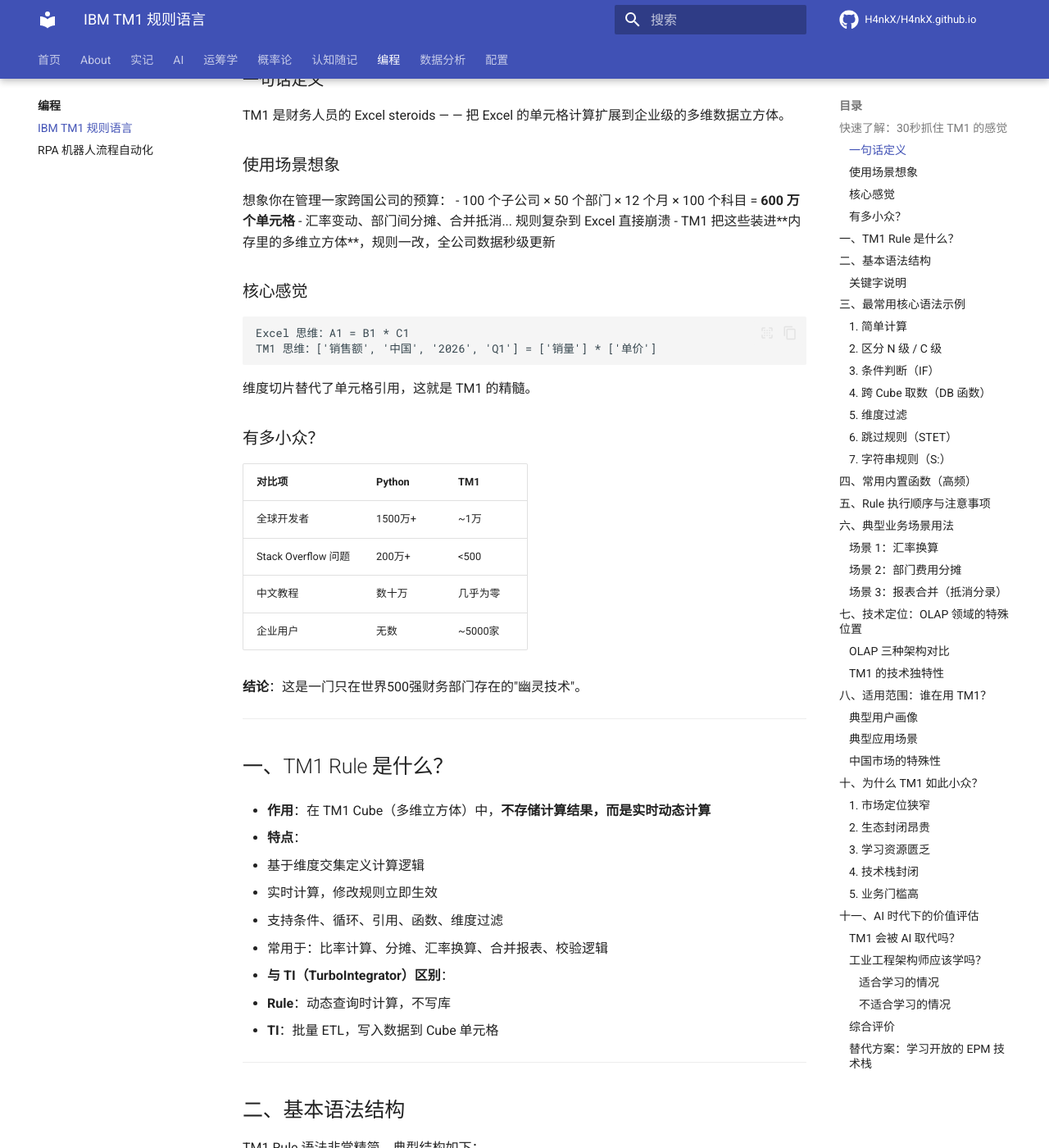
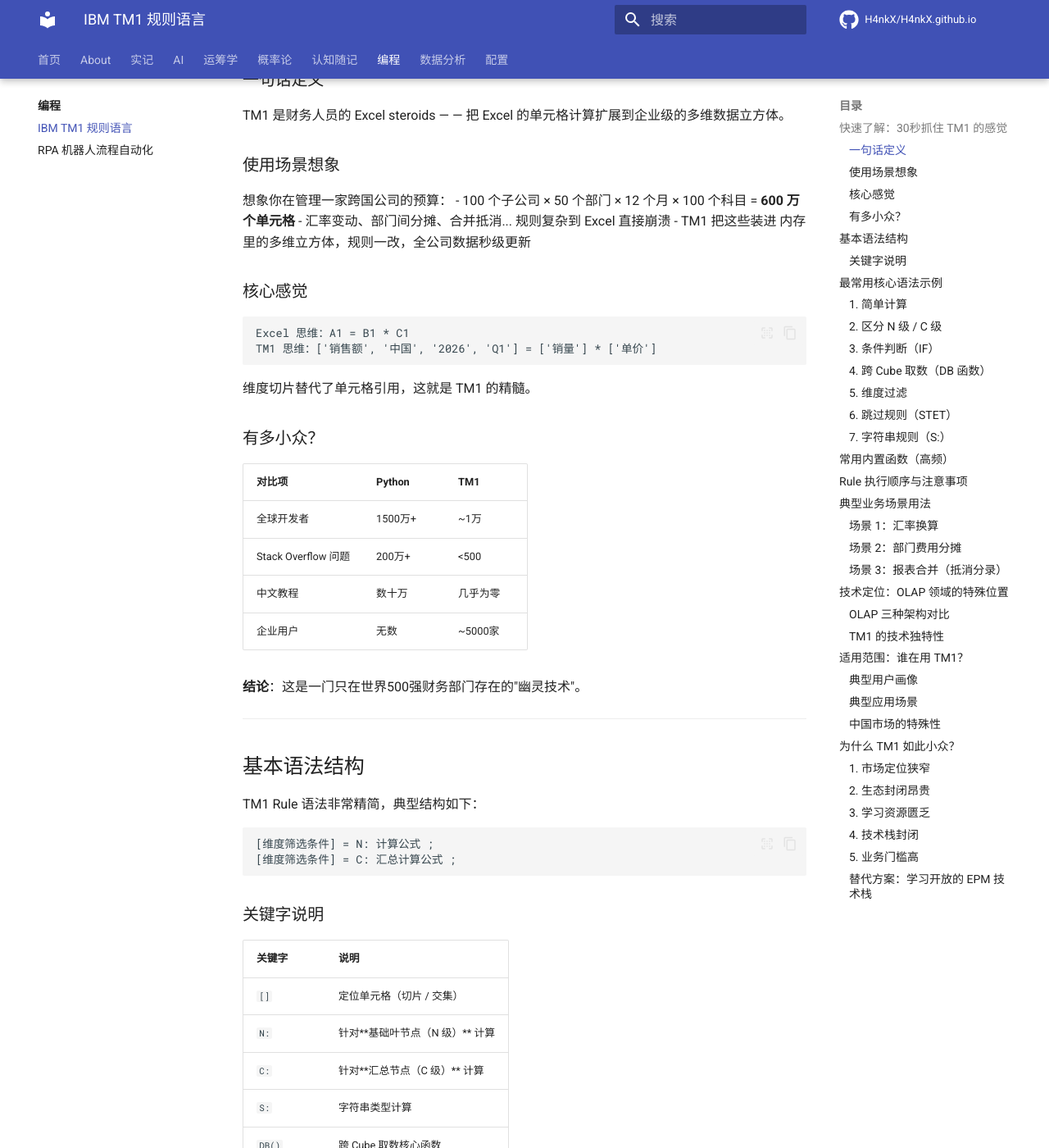
Before and after one commit to H4nkX/H4nkX.github.io, an MkDocs documentation site: the page built from docs/programming/IBM-TM1.md, in a window 1280 px wide and 1400 px high, scrolled down 425 px. Shown: the whole window at 82% size. Built offline with MkDocs 1.6.1 and Material for MkDocs 9.7.7, drawn with Linux system fonts in a browser that asks for light colours; comment, search, counter and statistics services are not loaded; some of the changed text lies outside the part shown.

Commit message:
fix: 优化IBM-TM1文档格式

````diff
--- a/docs/programming/IBM-TM1.md
+++ b/docs/programming/IBM-TM1.md
@@ -15,7 +15,7 @@
 想象你在管理一家跨国公司的预算：
 - 100 个子公司 × 50 个部门 × 12 个月 × 100 个科目 = **600 万个单元格**
 - 汇率变动、部门间分摊、合并抵消... 规则复杂到 Excel 直接崩溃
-- TM1 把这些装进**内存里的多维立方体**，规则一改，全公司数据秒级更新
+- TM1 把这些装进 内存里的多维立方体，规则一改，全公司数据秒级更新
 
 ### 核心感觉
 ```
@@ -34,25 +34,11 @@
 
 **结论**：这是一门只在世界500强财务部门存在的"幽灵技术"。
 
----
 
-## 一、TM1 Rule 是什么？
-
-- **作用**：在 TM1 Cube（多维立方体）中，**不存储计算结果，而是实时动态计算**
-
-- **特点**：
-  - 基于维度交集定义计算逻辑
-  - 实时计算，修改规则立即生效
-  - 支持条件、循环、引用、函数、维度过滤
-  - 常用于：比率计算、分摊、汇率换算、合并报表、校验逻辑
-
-- **与 TI（TurboIntegrator）区别**：
-  - **Rule**：动态查询时计算，不写库
-  - **TI**：批量 ETL，写入数据到 Cube 单元格
 
 ---
 
-## 二、基本语法结构
+## 基本语法结构
 
 TM1 Rule 语法非常精简，典型结构如下：
 
@@ -76,7 +62,7 @@
 
 ---
 
-## 三、最常用核心语法示例
+## 最常用核心语法示例
 
 ### 1. 简单计算
 
@@ -127,7 +113,7 @@
 
 ---
 
-## 四、常用内置函数（高频）
+## 常用内置函数（高频）
 
 | 函数 | 功能 |
 |------|------|
@@ -142,7 +128,7 @@
 
 ---
 
-## 五、Rule 执行顺序与注意事项
+## Rule 执行顺序与注意事项
 
 1. **自上而下执行**，后面规则可覆盖前面
 2. 尽量避免**循环引用**（A 依赖 B，B 依赖 A）
@@ -152,7 +138,7 @@
 
 ---
 
-## 六、典型业务场景用法
+## 典型业务场景用法
 
 ### 场景 1：汇率换算
 
@@ -172,7 +158,7 @@
 ['内部交易抵消'] = -['内部收入'];
 ```
 
-## 七、技术定位：OLAP 领域的特殊位置
+## 技术定位：OLAP 领域的特殊位置
 
 ### OLAP 三种架构对比
 
@@ -201,7 +187,7 @@
 
 ---
 
-## 八、适用范围：谁在用 TM1？
+## 适用范围：谁在用 TM1？
 
 ### 典型用户画像
 
@@ -243,7 +229,7 @@
 
 ---
 
-## 十、为什么 TM1 如此小众？
+## 为什么 TM1 如此小众？
 
 ### 1. 市场定位狭窄
 
@@ -298,66 +284,7 @@
 - 需要懂**业务场景**（S&OP、盈利能力分析）
 - 纯技术人员难以独立完成项目
 
----
 
-## 十一、AI 时代下的价值评估
-
-### TM1 会被 AI 取代吗？
-
-**短期（3-5年）：不会**
-
-- 大型企业的财务系统迁移成本极高
-- AI 目前擅长的是"分析"，不是"规则定义"
-- TM1 的核心是业务规则建模，不是数据处理
-
-**长期（10年+）：可能边缘化**
-
-- AI 可能实现自然语言到规则的自动转换
-- 云原生 EPM 工具（如 Anaplan）更具扩展性
-- 但遗留系统维护需求会持续存在
-
-### 工业工程架构师应该学吗？
-
-####  适合学习的情况
-
-1. **你在大型制造企业做财务数字化**
-   - 企业已有 TM1 系统
-   - 需要维护或优化现有模型
-
-2. **你专注 EPM/预算领域**
-   - 想成为财务数字化专家
-   - 愿意深耕细分领域
-
-3. **你有财务背景 + 技术兴趣**
-   - 财务 BP 转型
-   - 会计 + 编程复合背景
-
-####  不适合学习的情况
-
-1. **你追求技术开放生态**
-   - TM1 技能难以迁移
-   - 会限制你的技术视野
-
-2. **你在中小企业工作**
-   - 根本用不起 TM1
-   - 学了也没地方用
-
-3. **你想快速切换技术栈**
-   - TM1 学习曲线陡峭
-   - 投入产出比低
-
-### 综合评价
-
-| 维度 | 评分 | 说明 |
-|------|------|------|
-| **市场需求** | 2 | 需求稳定但范围极窄 |
-| **薪资水平** | 4 | 稀缺性带来溢价 |
-| **技术前景** | 2 | 云化和 AI 可能边缘化 |
-| **学习难度** | 3 | 语法简单，业务复杂 |
-| **生态开放** | 1 | 完全封闭 |
-| **职业迁移** | 1 | 技能难以迁移 |
-
-**结论**：TM1 是一门**高价值但高风险**的技术。如果你已经在相关领域，值得深入；如果想转型进入，需谨慎评估。
 
 ---
 
````
